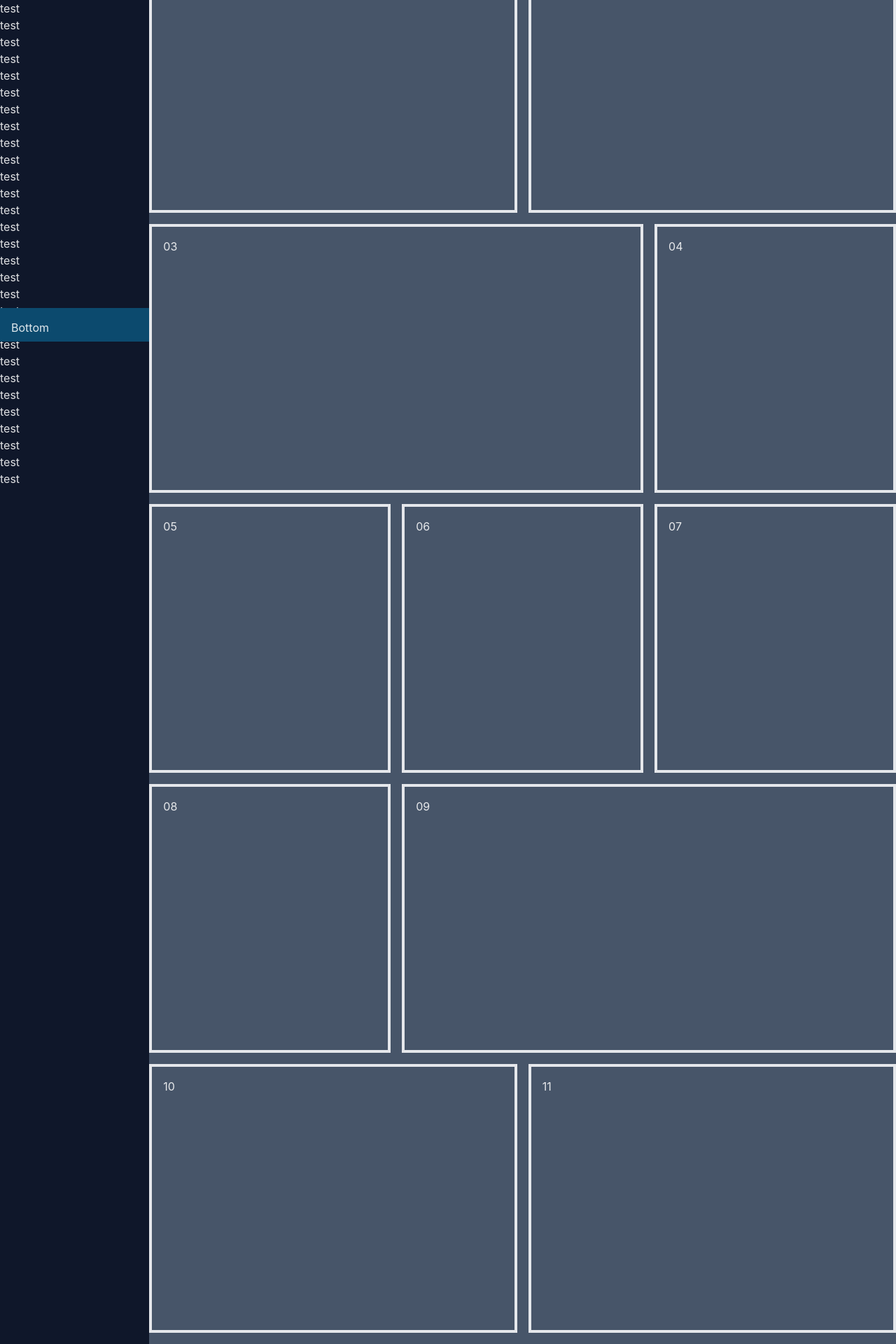
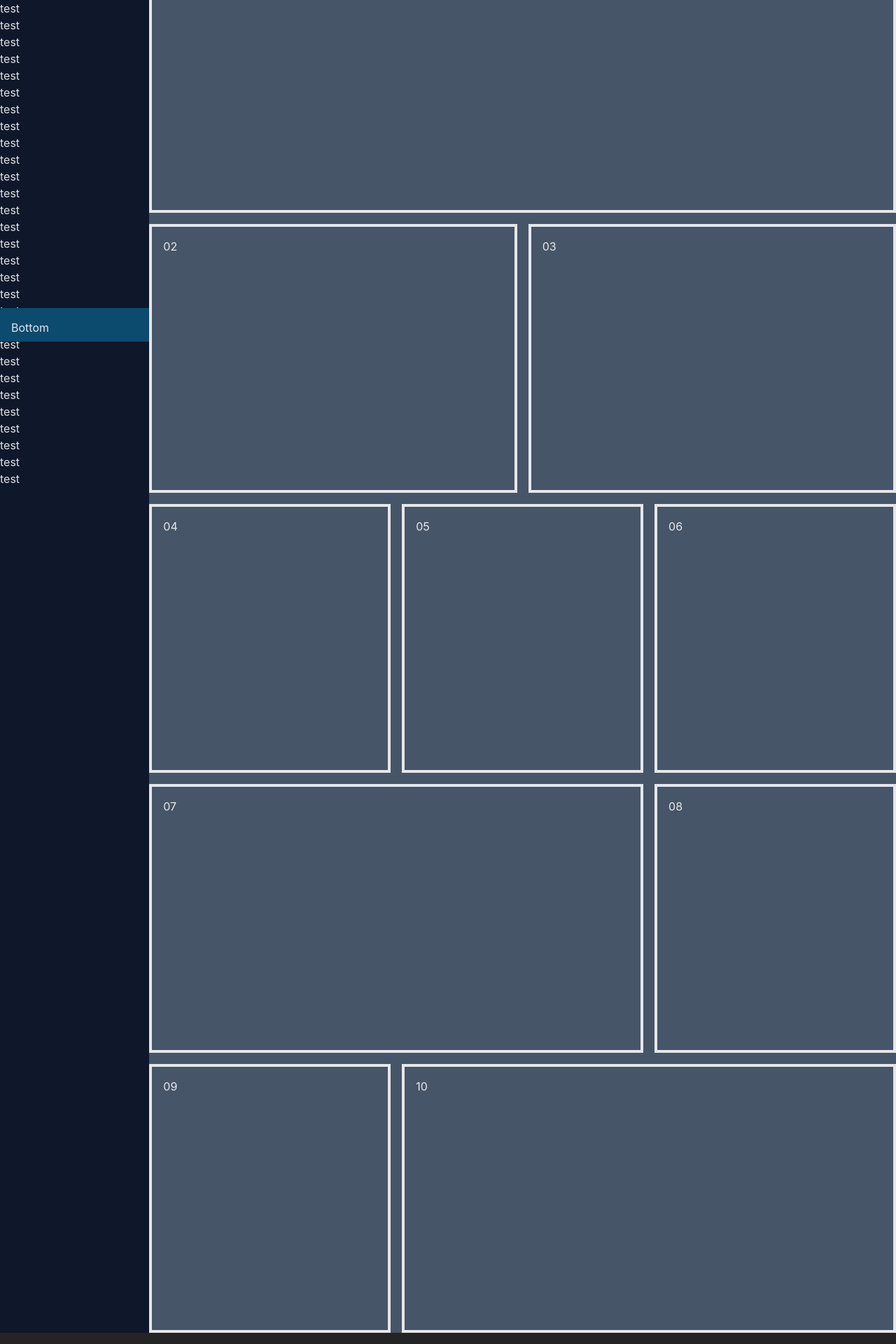
Before and after one commit to MuktadirHassan/tailwind-dashboard, a React (Vite) app: page / in a window 1280 px wide. Shown: the part 312-2232 px from the top of the page at 70% size. Built offline with nearby package versions, Linux system fonts and the light colour scheme.

Commit message:
card layout done

```diff
--- a/src/components/MainContent.jsx
+++ b/src/components/MainContent.jsx
@@ -27,26 +27,25 @@ const MainContent = () => {
 
       {/* info part */}
       <div>
+        <div className="grid grid-cols-1 grid-flow-rows gap-4 my-4">
+          <div class="box-border h-96  w-100 p-4 border-4">01</div>
+        </div>
+
         <div className="grid grid-cols-2 grid-flow-rows gap-4 my-4">
-          <div class="box-border h-96  w-100 p-4 border-4">01</div>
           <div class="box-border h-96  w-100 p-4 border-4">02</div>
+          <div class="box-border h-96  w-100 p-4 border-4">03</div>
         </div>
 
         <div class="grid grid-cols-3 gap-4">
-          <div class="col-span-2 box-border h-96  w-100 p-4 border-4">03</div>
           <div class="box-border h-96  w-100 p-4 border-4">04</div>
-
           <div class="box-border h-96  w-100 p-4 border-4">05</div>
           <div class="box-border h-96  w-100 p-4 border-4">06</div>
-          <div class="box-border h-96  w-100 p-4 border-4">07</div>
 
+          <div class="col-span-2 box-border h-96  w-100 p-4 border-4">07</div>
           <div class="box-border h-96  w-100 p-4 border-4">08</div>
-          <div class="col-span-2 box-border h-96  w-100 p-4 border-4">09</div>
-        </div>
 
-        <div className="grid grid-cols-2 grid-flow-rows gap-4 my-4">
-          <div class="box-border h-96  w-100 p-4 border-4">10</div>
-          <div class="box-border h-96  w-100 p-4 border-4">11</div>
+          <div class="box-border h-96  w-100 p-4 border-4">09</div>
+          <div class="col-span-2 box-border h-96  w-100 p-4 border-4">10</div>
         </div>
       </div>
       {/* info part */}
```
